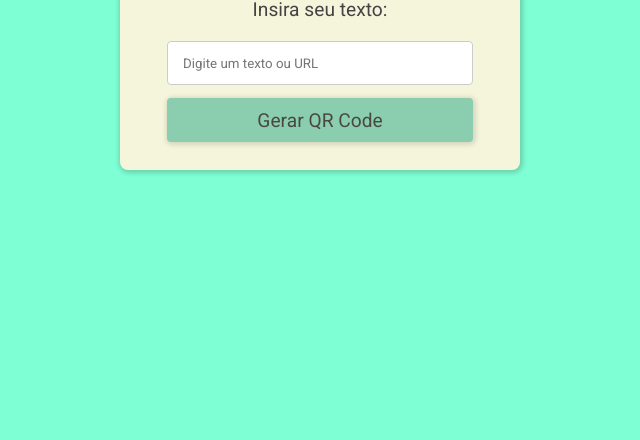
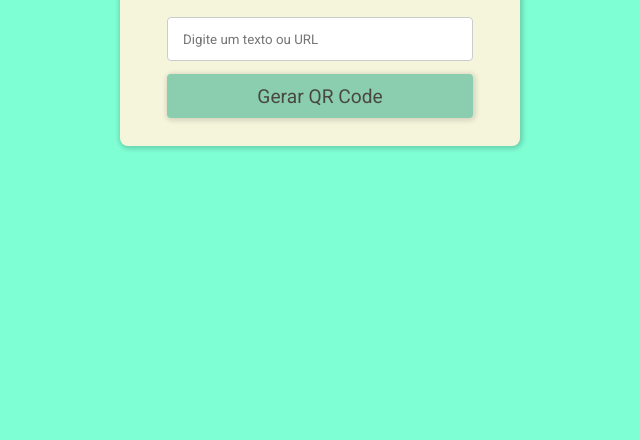
Before and after one commit to mazinhorj/gerador-qrcode, a plain HTML site: page index.html in a window 1280 px wide. Shown: the part 360-800 px from the top of the page, without its empty margins (320-960 px from the left). Drawn offline with nearby package versions, Linux system fonts and the light colour scheme.

Commit message:
alt height container

```diff
--- a/css/styles.css
+++ b/css/styles.css
@@ -13,13 +13,14 @@ body {
     display: flex;
     align-items: center;
     justify-content: center;
-    min-height: 100vh;
+    min-height: 94vh;
     background-color: aquamarine;
 }
 
 .container {
     background-color: beige;
     border-radius: 8px;
+    min-height: 260px;
     height: 260px;
     width: 400px;
     padding: 2rem;
```
